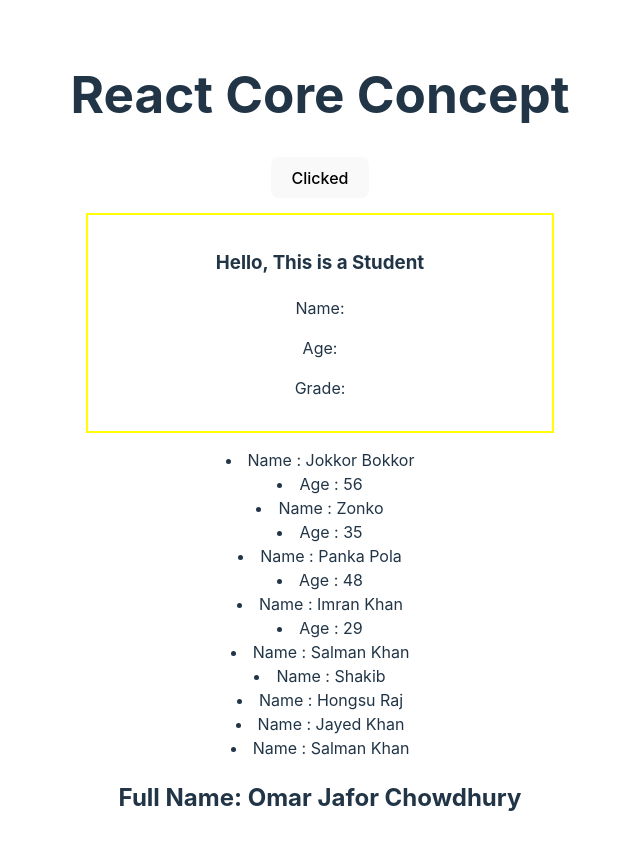
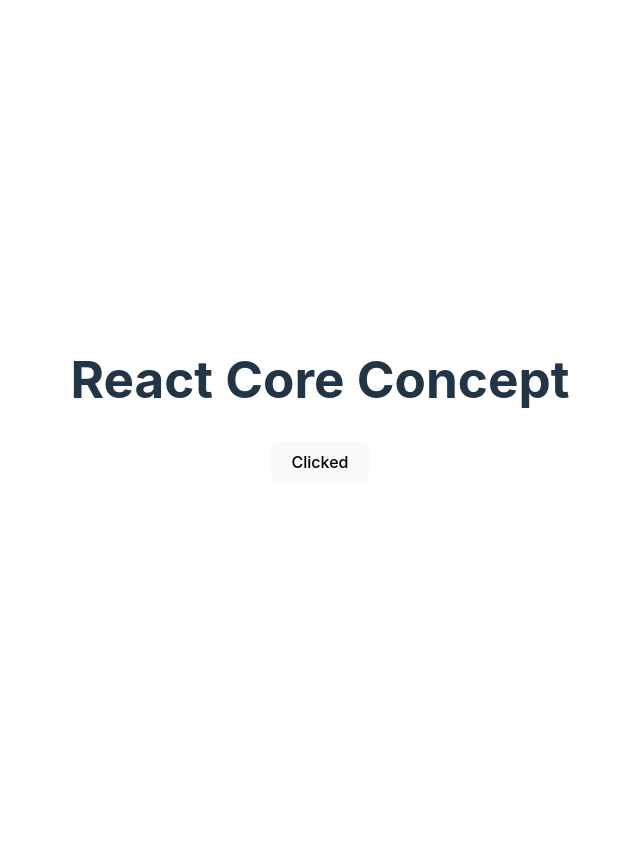
Before and after one commit to omarjafor/My-First-React, a React (Vite) app: page / in a window 1280 px wide. Shown: the top 850 px of the page, without its empty margins (320-960 px from the left). After the commit the page ends 800 px from the top, so only its background shows below. Built offline with nearby package versions, Linux system fonts and the light colour scheme.

Commit message:
eventHandle

```diff
--- a/src/App.jsx
+++ b/src/App.jsx
@@ -16,9 +16,9 @@ function App() {
       <h1>React Core Concept</h1>
       <button onClick={()=> buttonClicked(5)}>Clicked</button>
 
-      <Student/>
+      {/* <Student/>
       <Home/>
-      {/*  <Device name='Desktop PC' price='45600'/>
+       <Device name='Desktop PC' price='45600'/>
       <Device name='Laptop' price='50600' />
       <Device name='Mobile' price='65600' />
       <Person/>
```
